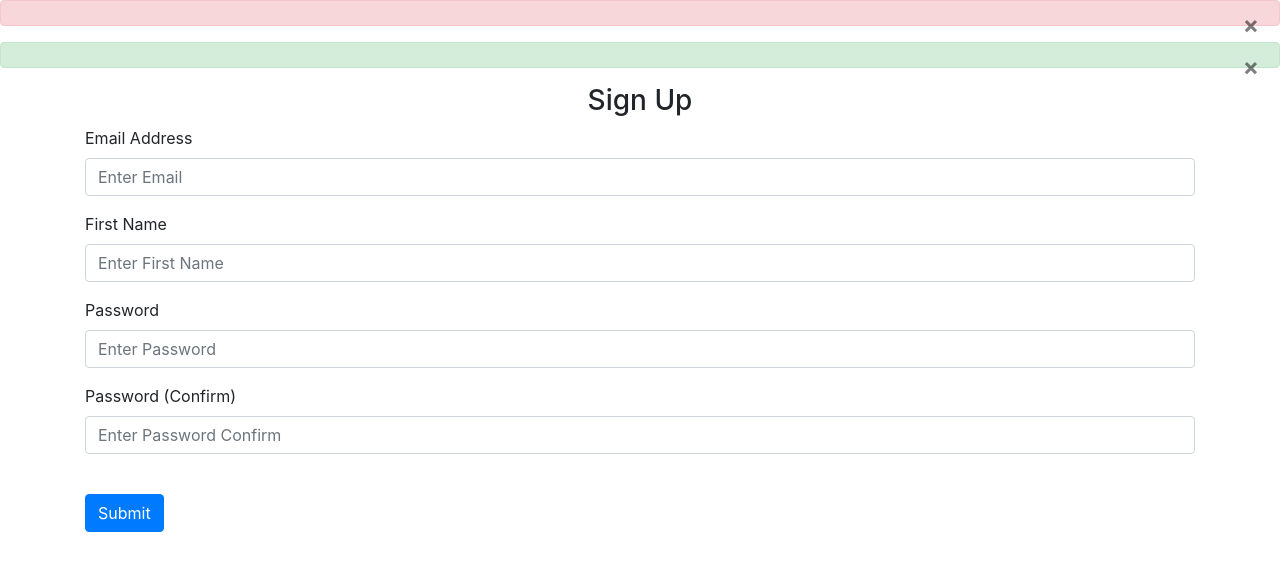
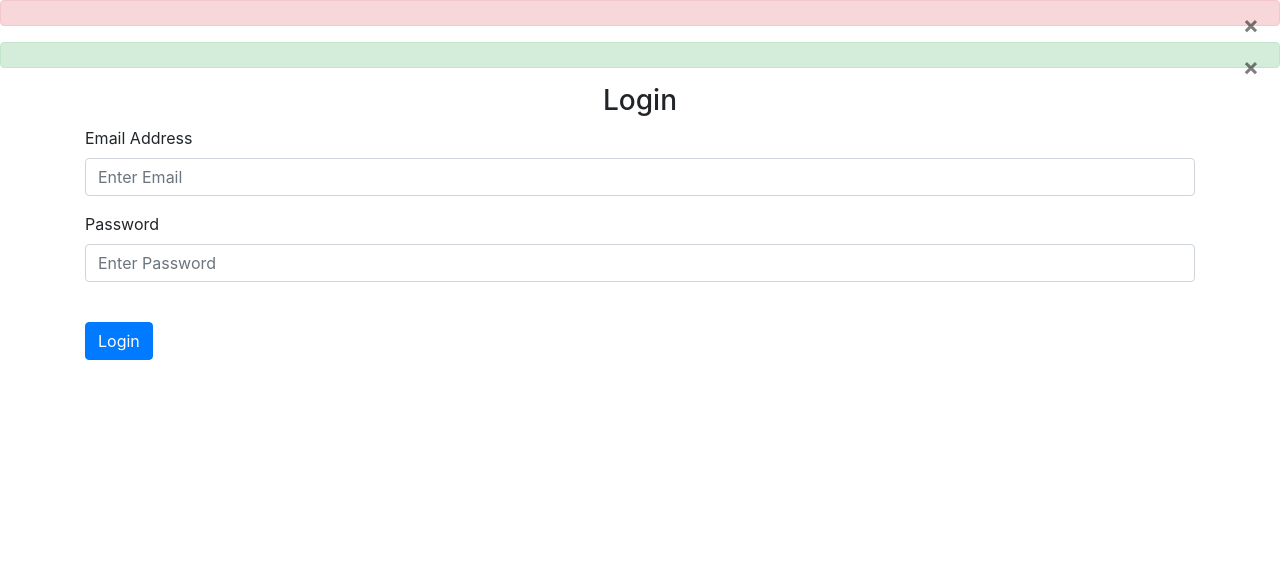
Before and after one commit to taqiyyaghazi/flask-web-app, a Flask app: page /login in a window 1280 px wide. Shown: the part 56-627 px from the top of the page. Run offline with Flask 2, Linux system fonts and the light colour scheme; some libraries are stand-ins or nearby versions.

Commit message:
Menambah Login Page (login.html)

```diff
--- a/website/templates/login.html
+++ b/website/templates/login.html
@@ -1,23 +1,15 @@
 {% extends 'base.html' %} {% block title %}Login{% endblock %} {% block content %}
 <form method="POST">
-  <h3 align="center">Sign Up</h3>
+  <h3 align="center">Login</h3>
   <div class="form-group">
     <label for="email">Email Address</label>
     <input type="email" class="form-control" id="email" name="email" placeholder="Enter Email" />
   </div>
   <div class="form-group">
-    <label for="firstName">First Name</label>
-    <input type="text" class="form-control" id="firstName" name="firstName" placeholder="Enter First Name" />
-  </div>
-  <div class="form-group">
-    <label for="password1">Password</label>
-    <input type="password" class="form-control" id="password1" name="password1" placeholder="Enter Password" />
-  </div>
-  <div class="form-group">
-    <label for="password2">Password (Confirm)</label>
-    <input type="password" class="form-control" id="password2" name="password2" placeholder="Enter Password Confirm" />
+    <label for="password">Password</label>
+    <input type="password" class="form-control" id="password" name="password" placeholder="Enter Password" />
   </div>
   <br />
-  <button type="submit" class="btn btn-primary">Submit</button>
+  <button type="submit" class="btn btn-primary">Login</button>
 </form>
 {% endblock %}
```
